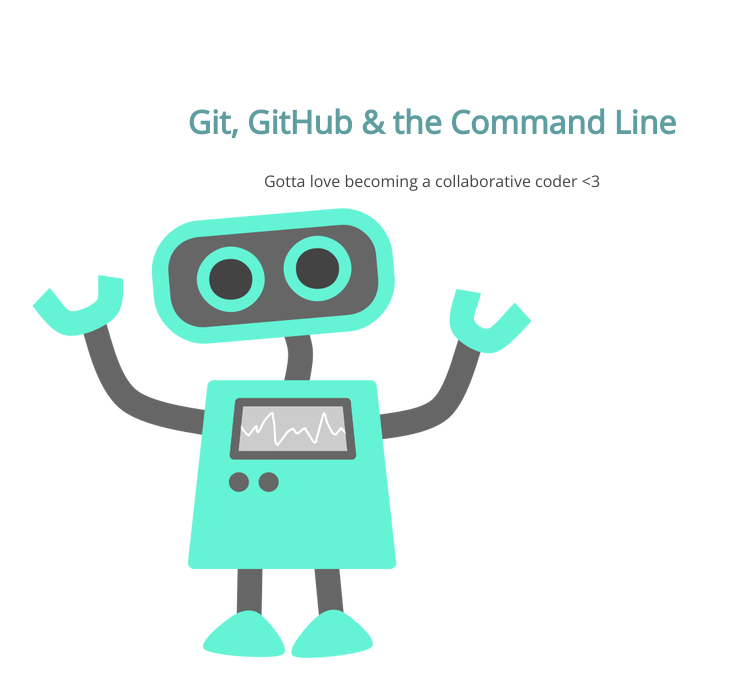
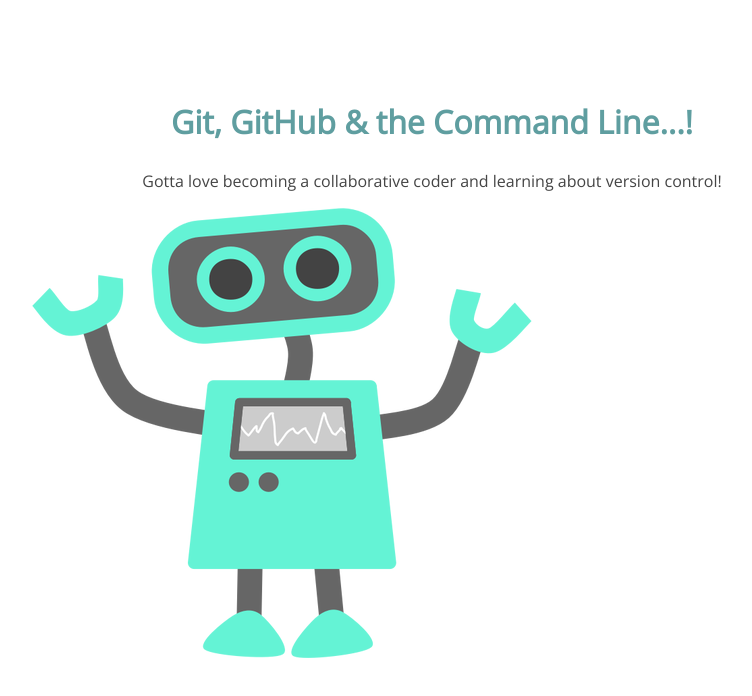
Before and after one commit to edfshort/class-105-repository, a plain HTML site: page index.html in a window 1280 px wide. Shown: the whole page, without its empty margins (208-960 px from the left). Drawn offline with nearby package versions, Linux system fonts and the light colour scheme.

Commit message:
simple test mod to index.html

```diff
--- a/index.html
+++ b/index.html
@@ -8,8 +8,8 @@
 </head>
 <body>
 	<section>
-		<h1>Git, GitHub & the Command Line</h1>
-		<p>Gotta love becoming a collaborative coder <3</p>
+		<h1>Git, GitHub &amp; the Command Line...!</h1>
+		<p>Gotta love becoming a collaborative coder and learning about version control!</p>
 		<img src="img/happy-blue-robot.png">
 	</section>
 </body>
```
